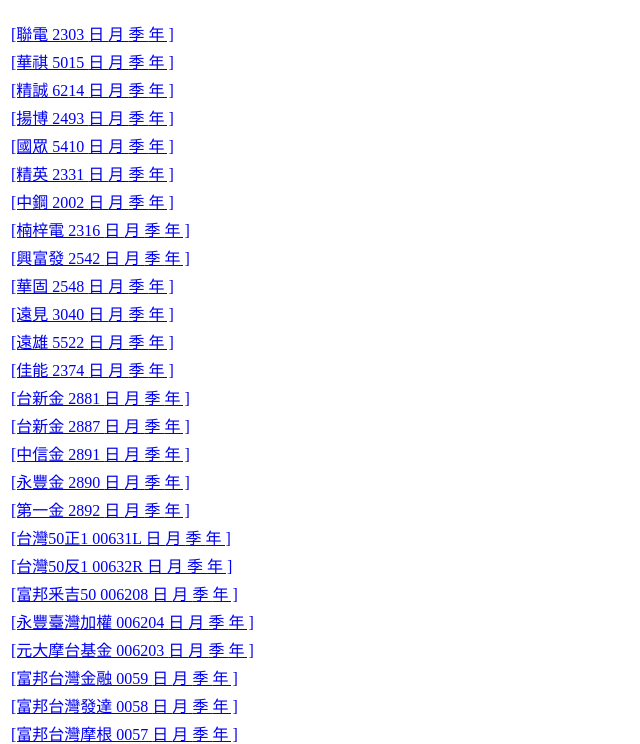
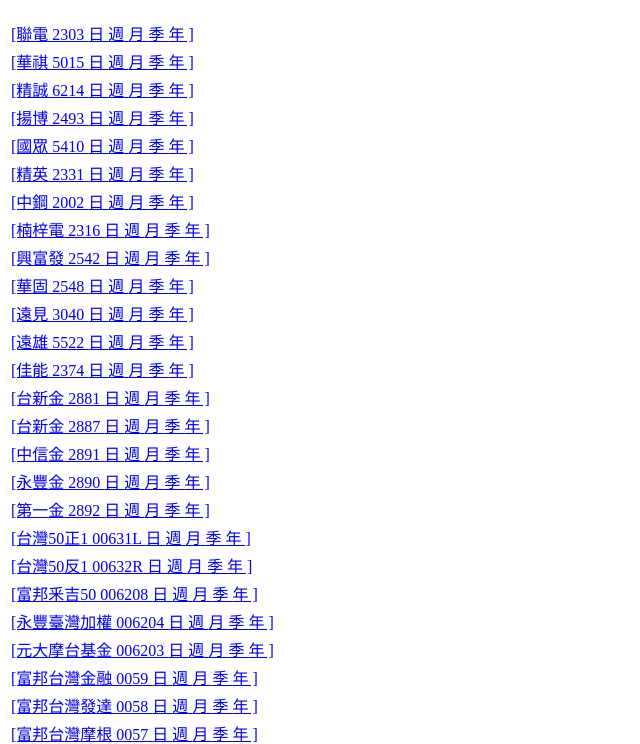
Before and after one commit to oouyang/rate, a plain HTML site: page index.html in a window 1280 px wide. Shown: the part 57-801 px from the top of the page, without its empty margins (0-640 px from the left). Drawn offline with Linux system fonts and the light colour scheme.

Commit message:
Update index.html

```diff
--- a/index.html
+++ b/index.html
@@ -22,7 +22,8 @@
         "<a href=" + base + arr[i][1] + ">[" + arr[i][0] + " " +
         arr[i][1] +
         " <a href=" + base + arr[i][1] + "&CHT_CAT2=DATE" + ">" + "日" +
-        " <a href=" + base + arr[i][1] + "&CHT_CAT2=WEEK" + ">" + "月" +
+        " <a href=" + base + arr[i][1] + "&CHT_CAT2=WEEK" + ">" + "週" +
+        " <a href=" + base + arr[i][1] + "&CHT_CAT2=MONTH" + ">" + "月" +
         " <a href=" + base + arr[i][1] + "&CHT_CAT2=QUAR" + ">" + "季" +
         " <a href=" + base + arr[i][1] + "&CHT_CAT2=YEAR" + ">" + "年" +
         " ]</a>" +
```
